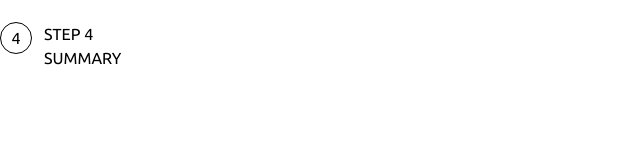
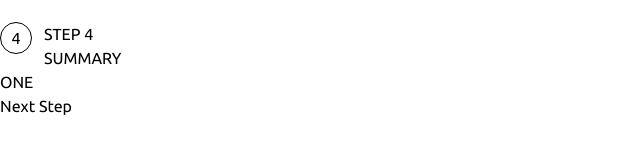
Before and after one commit to SanazBHMN/multi-step-form, a React (Vite) app: page / in a window 1280 px wide. Shown: the part 194-348 px from the top of the page, without its empty margins (0-640 px from the left). Built offline with nearby package versions, Linux system fonts and the light colour scheme.

Commit message:
Implement buttons to go back and forth

```diff
--- a/src/App.tsx
+++ b/src/App.tsx
@@ -4,16 +4,28 @@ import { useMultistepForm } from "./hooks/useMultistepForm";
 import { StepsList } from "./components/StepsList";
 
 function App() {
-  const { steps, currentStepIndex } = useMultistepForm([
-    <div></div>,
-    <div></div>,
-    <div></div>,
-    <div></div>,
-  ]);
+  const { steps, currentStepIndex, step, isFirstStep, isLastStep, back, next } =
+    useMultistepForm([
+      <div>ONE</div>,
+      <div>TWO</div>,
+      <div>THREE</div>,
+      <div>FOUR</div>,
+    ]);
 
   return (
     <div>
       <StepsList steps={steps} />
+      <form>
+        {step}
+        {!isFirstStep && (
+          <button type="button" onClick={back}>
+            Go Back
+          </button>
+        )}
+        <button type="button" onClick={next}>
+          {isLastStep ? "Confirm" : "Next Step"}
+        </button>
+      </form>
     </div>
   );
 }
--- a/src/hooks/useMultistepForm.ts
+++ b/src/hooks/useMultistepForm.ts
@@ -28,6 +28,8 @@ export const useMultistepForm = (steps: ReactElement[]) => {
     currentStepIndex,
     step: steps[currentStepIndex],
     steps,
+    isFirstStep: currentStepIndex === 0,
+    isLastStep: currentStepIndex === steps.length - 1,
     next,
     back,
     goTo,
```
